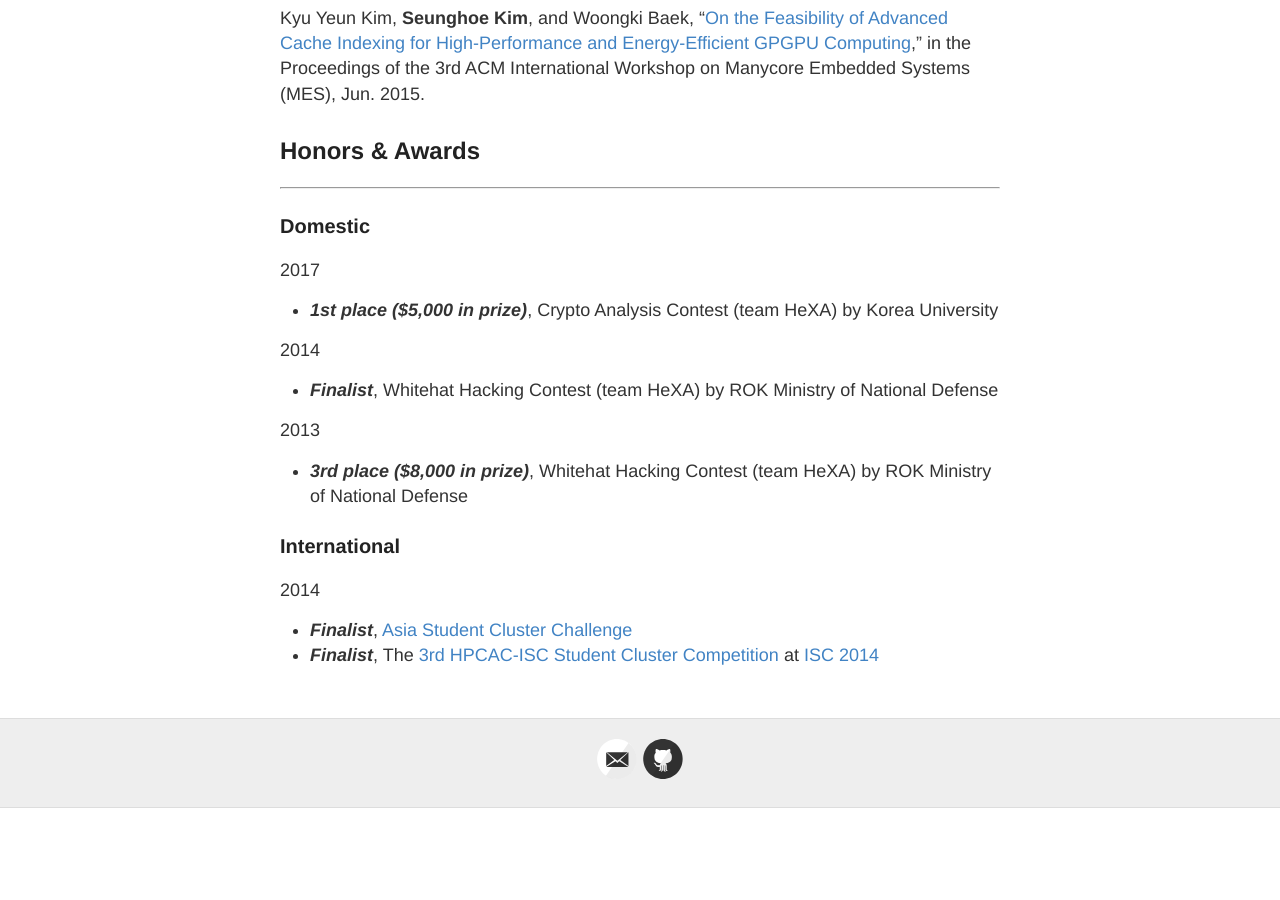
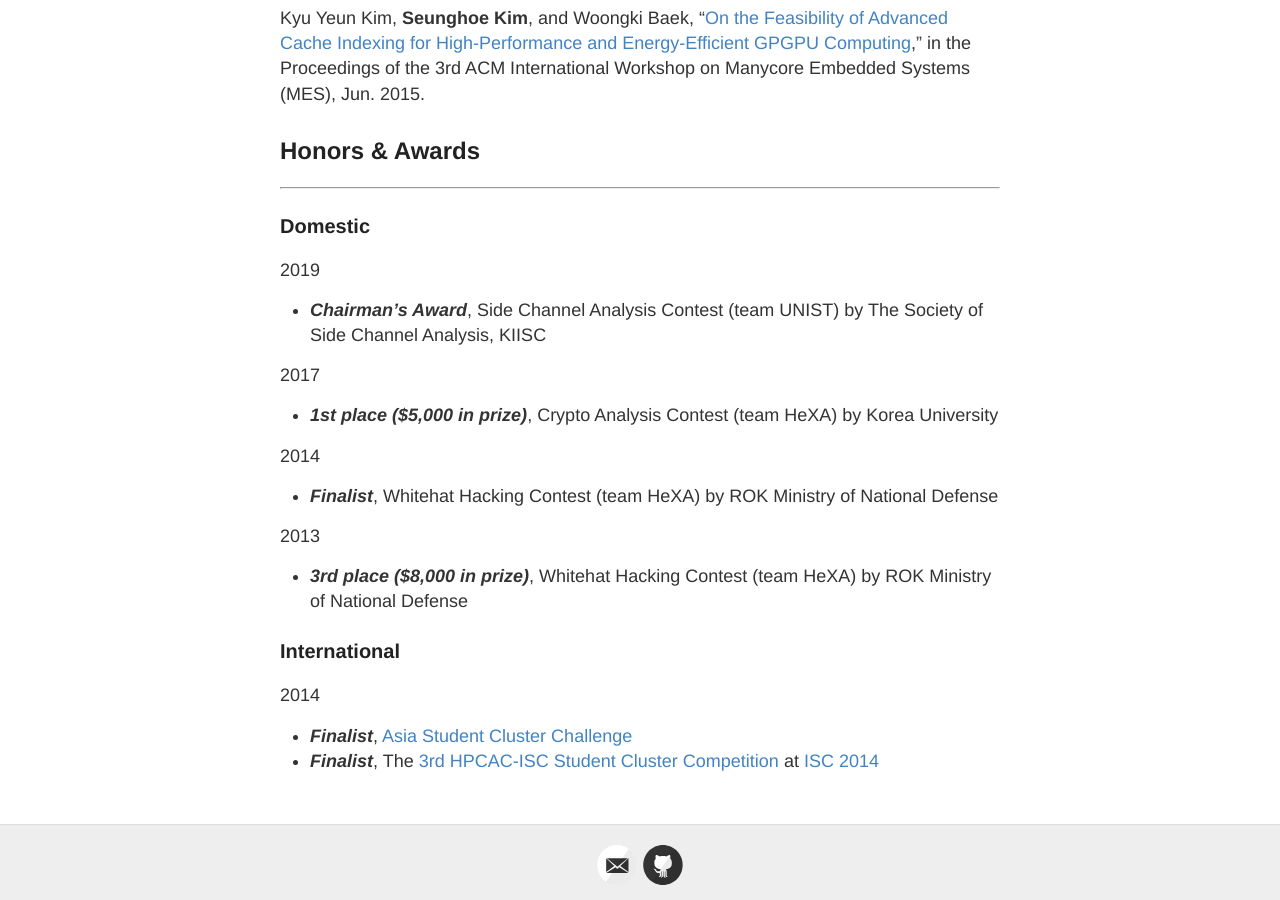
Before and after one commit to ksh7534/ksh7534.github.io, a Jekyll site: the page built from _posts/2019-05-19-About-Me.md, in a window 1280 px wide and 900 px high, scrolled down 1558 px. Built offline with Jekyll 4.4.1, drawn with Linux system fonts in a browser that asks for light colours; before the commit the page ends 2366 px from its top, so only the background shows below that.

Commit message:
Add 2019 Side Channel Analysis Contest Award

```diff
--- a/_posts/2019-05-19-About-Me.md
+++ b/_posts/2019-05-19-About-Me.md
@@ -59,6 +59,9 @@ Kyu Yeun Kim, **Seunghoe Kim**, and Woongki Baek, “[On the Feasibility of Adva
 ----------
 
 ### Domestic
+2019
+- ***Chairman's Award***, Side Channel Analysis Contest (team UNIST) by The Society of Side Channel Analysis, KIISC
+
 2017
 - ***1<sup>st</sup> place ($5,000 in prize)***, Crypto Analysis Contest (team HeXA) by Korea University
 
```
